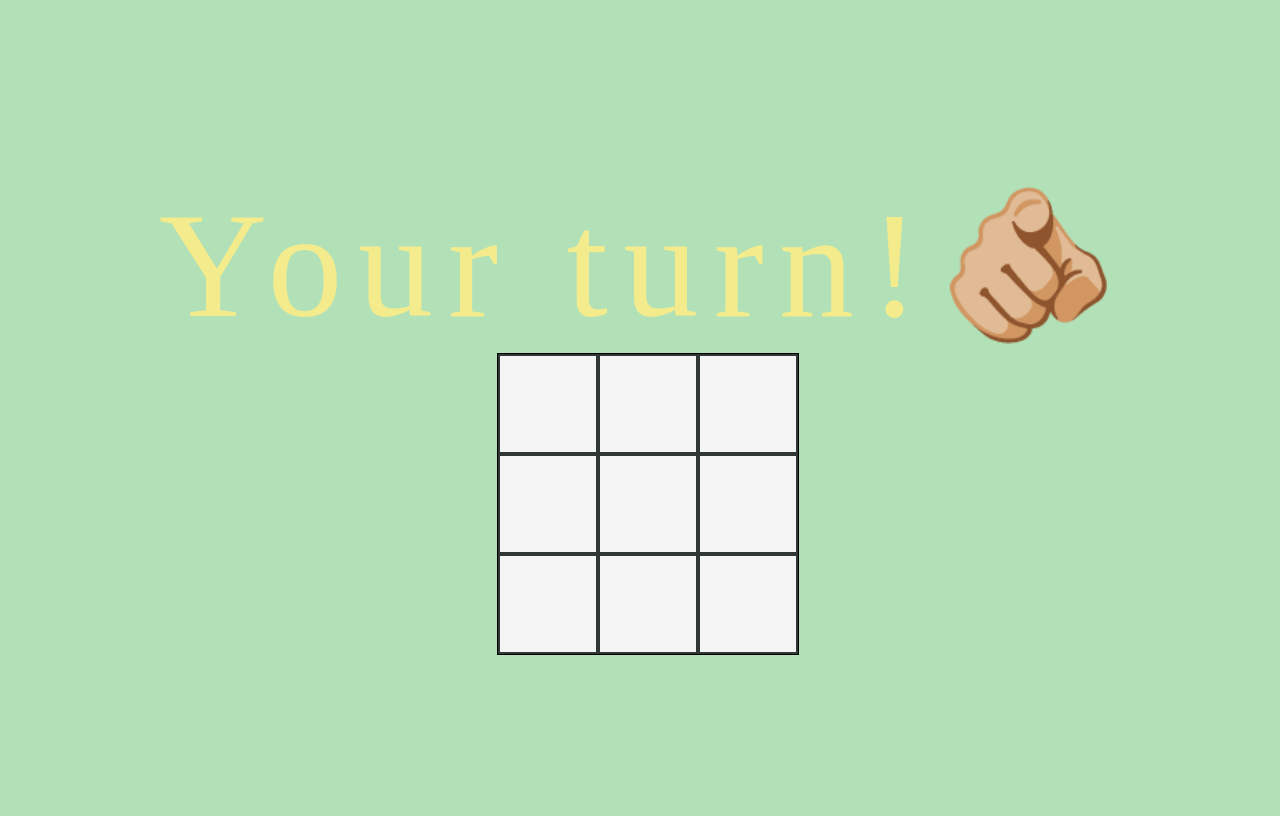
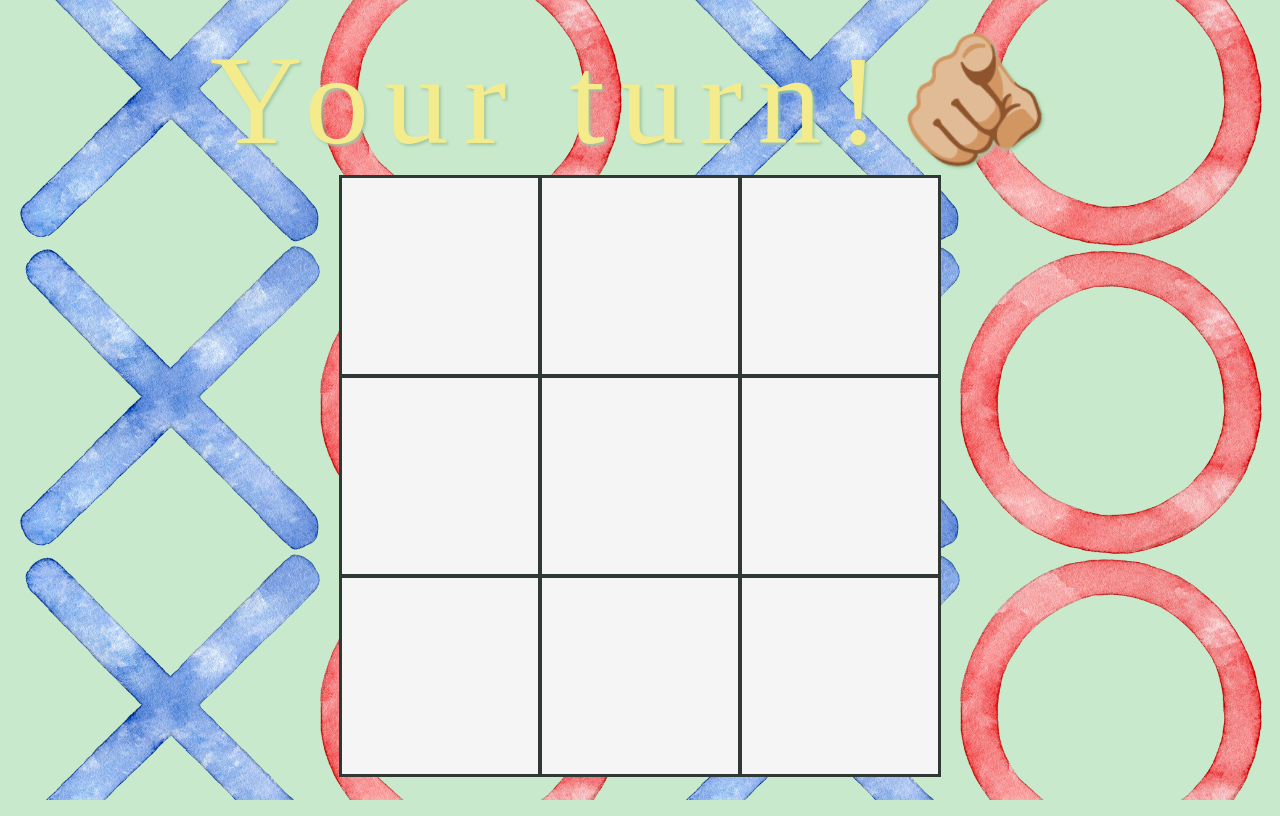
Before and after one commit to AKoy-22/Scrrible_Quest, a React (Create React App) app: page /tic-tac-toe in a window 1280 px wide. Built offline with nearby package versions, Linux system fonts and the light colour scheme; a web font is replaced by a local one.

Commit message:
added images and tie logic

```diff
--- a/src/components/games/Tic_Tac_Toe.js
+++ b/src/components/games/Tic_Tac_Toe.js
@@ -90,14 +90,23 @@ function Tic_Tac_Toe() {
             }
         });
         winComb.forEach(comb => {
-            let circleWin = comb.every(elem => cells[elem] === "cross");
-            if (circleWin) {
+            let crossleWin = comb.every(elem => cells[elem] === "cross");
+            if (crossleWin) {
                 setWinMsg("You Loose 😿 ");
-                setGameFinish(false);
+                setGameFinish(true);
 
                 return;
             }
         });
+        winComb.forEach(comb => {
+            let tie = comb.every(elem => cells[elem] !== "cross" || cells[elem] !== "circle");
+            if (tie && !availableCells.length) {
+                setWinMsg("It's a tie ");
+                setGameFinish(true);
+                return;
+            }
+        });
+
     }
     function playAgainHandler() {
         setGameFinish(false);
@@ -112,8 +121,25 @@ function Tic_Tac_Toe() {
 
 
     return (
+
         <div className={classes.gameContainer}>
-            <h2>{winMsg ? winMsg : go === "circle" ? "Your turn!🫵🏼" : "My turn!"}</h2>
+         <style>
+                {`
+                    html,body{
+                    width:100%;
+                    height:100%
+                    }
+                    body {
+                    margin:0;
+                    background-color:  rgba(178, 225, 183, 0.7);
+                    background-image:url('../images/circle_cross.png');
+                    background-size:50%;
+                    background-position: center;
+                    background-repeat: repeat;
+                    }
+                `}
+            </style>
+            <h2 className={classes.message}>{winMsg ? winMsg : go === "circle" ? "Your turn!🫵🏼" : "My turn!"}</h2>
 
             <div className={classes.playBtnContainer}>{winMsg && <button onClick={playAgainHandler} className={classes.playBtn}>Play Again</button>} </div>
             {!gameFinish &&
--- a/src/components/games/css/cell.module.css
+++ b/src/components/games/css/cell.module.css
@@ -1,8 +1,8 @@
 .square{
-    width: 100px;
+    width: 200px;
     background-color: whitesmoke;
-    height: 100px;
-    border: solid 2px rgb(48, 55, 52);
+    height: 200px;
+    border: solid 2px rgb(47, 56, 52);
     box-sizing: border-box;
     display: flex;
     justify-content: center;
@@ -10,16 +10,16 @@
 }
 
 .circle{
-    width: 90px;
-    height: 90px;
+    width: 180px;
+    height: 180px;
     border-radius: 50%;
     border: 15px solid #83a5cf;
     box-sizing: border-box;
 }
 
 .cross{
-    width: 90px;
-    height: 90px;
+    width: 180px;
+    height: 180px;
     position: relative;
     transform: rotate(45deg);
 }
--- a/src/components/games/css/tic_tac_toe.module.css
+++ b/src/components/games/css/tic_tac_toe.module.css
@@ -9,11 +9,11 @@
 }
 
 .gameboard{
-    width: 300px;
-    height: 300px;
+    width: 600px;
+    height: 600px;
     display: flex;
     flex-wrap: wrap;
-    border: solid 1px black;
+    border: solid 1px rgb(47, 56, 52);
 }
 
 .playBtn{
@@ -29,7 +29,17 @@
     margin: 25px auto;
     padding: 8px;
     display: block;
+    text-shadow: 2px 2px 3px #a77370;
+    box-shadow: 2px 2px 3px #a77370;
 }
 .playBtnContainer{
     margin: 0;
+    width: 50rem;
+
 }
+
+.message{
+    text-shadow: 2px 2px 3px #a0c9a4;
+    color:  #f4ec8c ;
+    font-size: 8rem;
+}
```
Also changed, not shown: public/images/circle_cross.png (added), public/images/question_mark.png (added).
